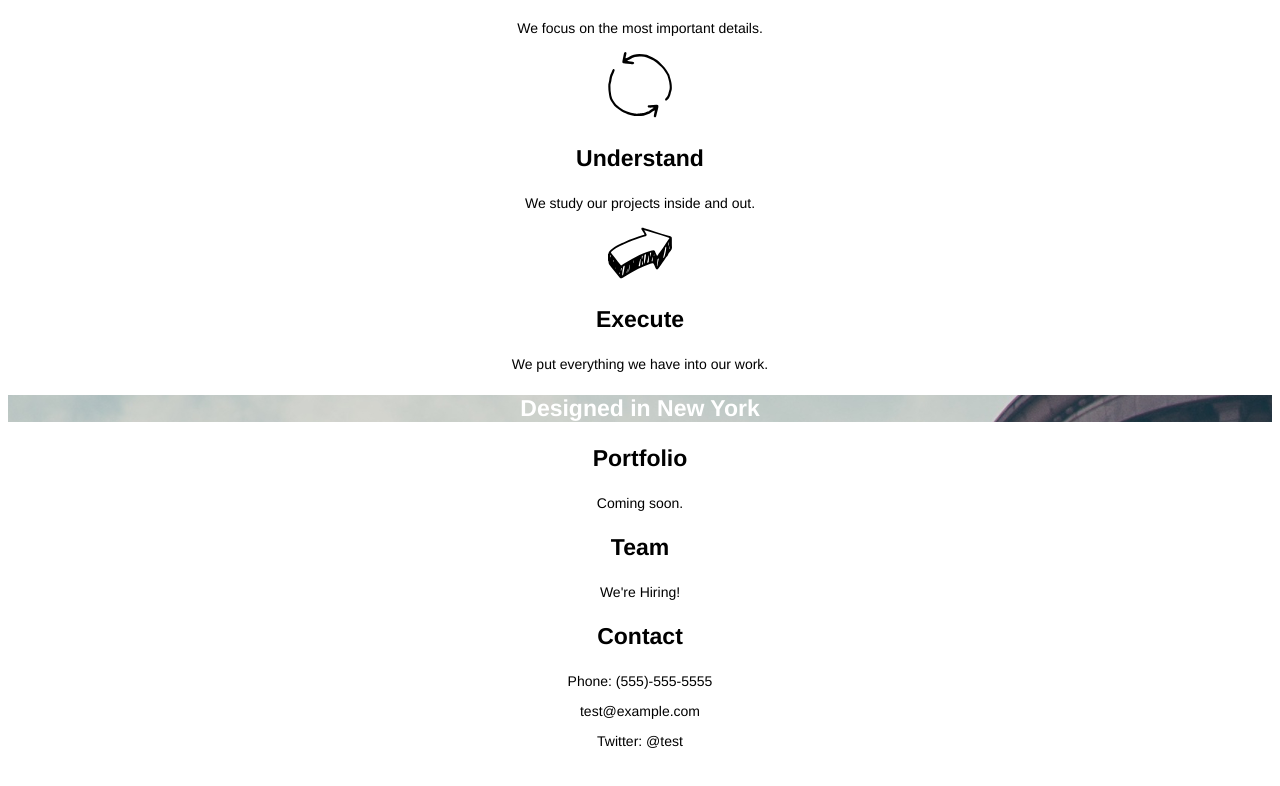
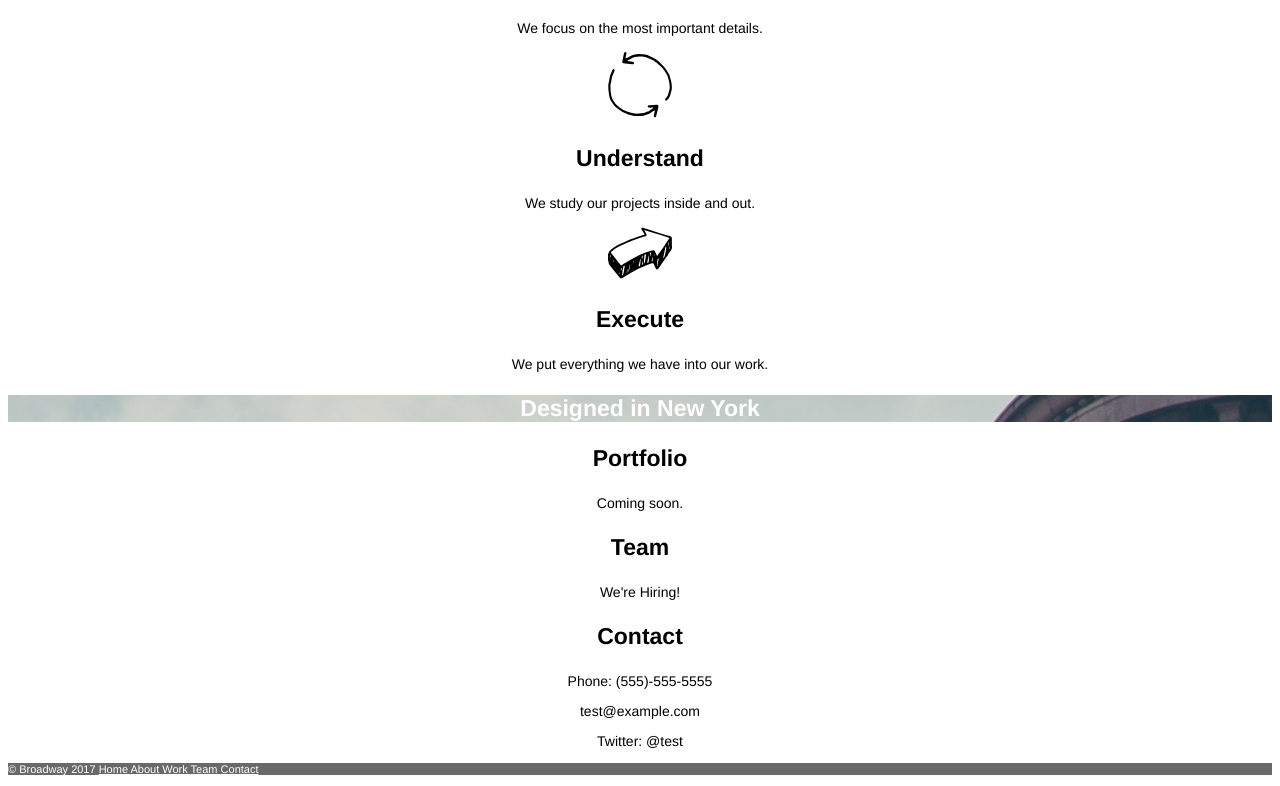
Before and after one commit to hirsi911/broadway, a plain HTML site: page index.html in a window 1280 px wide. Shown: the part 510-1296 px from the top of the page. Before the commit the page ends 1273 px from the top, so only its background shows below. Drawn offline with Linux system fonts and the light colour scheme.

Commit message:
Added footer

```diff
--- a/index.html
+++ b/index.html
@@ -13,7 +13,7 @@
         <a class="button" href="#">Home</a>
       </p>
       <p>
-        <a class="button" href="#process">Process</a>
+        <a class="button" href="#process">About</a>
       </p>
       <p>
         <a class="button" href="#work">Work</a>
@@ -63,10 +63,23 @@
       <p class="explain">test@example.com</p>
       <p class="explain">Twitter: @test</p>
     </div>
-    <!--footer -->
+  </body>
+  <!--footer -->
+  <footer>
+    <p> © Broadway 2017
+      <a class="button" href="#"> Home </a>
+      <a class="button" href="#process"> About </a>
+      <a class="button" href="#work"> Work </a>
+      <a class="button" href="#team"> Team </a>
+      <a class="button" href="#contact"> Contact </a>
+    </p>
 
 
 
 
-  </body>
+
+  </footer
+
+
+
 </html>
--- a/resources/css/style.css
+++ b/resources/css/style.css
@@ -29,3 +29,9 @@ h3 {
 .explain {
   font-size: 14px;
 }
+footer {
+  font-size: 11px;
+  color: white;
+  text-align: left;
+  background-color: dimgray;
+}
```
